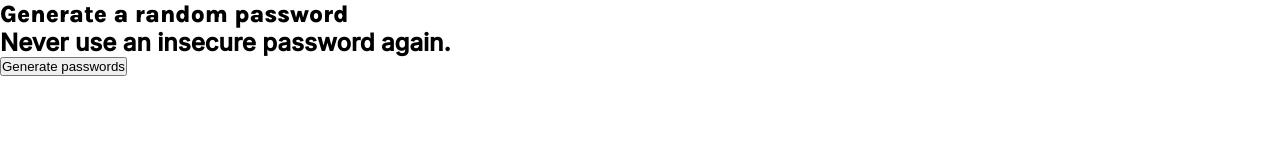
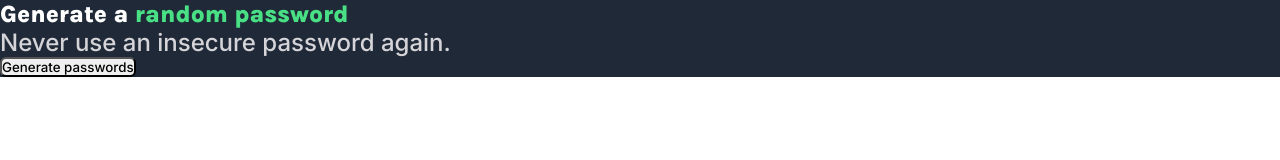
Before and after one commit to istarlet/random-password-generator, a plain HTML site: page index.html in a window 1280 px wide. Drawn offline with Linux system fonts and the light colour scheme.

Commit message:
Add more classes

```diff
--- a/index.html
+++ b/index.html
@@ -20,10 +20,10 @@
     <link rel="stylesheet" href="styles.css" />
   </head>
   <body>
-    <section>
-      <h1 class="karla fw-800">Generate a random password</h1>
-      <h2 class="inter fw-500">Never use an insecure password again.</h2>
-      <button id="generate-passwords">Generate passwords</button>
+    <section class="bg-secondary">
+      <h1 class="karla fw-800 white">Generate a <span class="color-primary">random password</span></h1>
+      <h2 class="inter fw-500 medium-gray">Never use an insecure password again.</h2>
+      <button id="generate-passwords" class="inter fw-500 btn">Generate passwords</button>
     </section>
   </body>
 </html>
--- a/styles.css
+++ b/styles.css
@@ -6,6 +6,7 @@
   --green-600: hsla(144, 70%, 58%, 1);
   --green-700: hsla(160, 84%, 39%, 1);
   --white: hsla(0, 0%, 100%, 1);
+  --medium-gray: hsla(255, 5%, 84%, 1);
 }
 
 *,
@@ -20,22 +21,59 @@
   list-style: none;
 }
 
+.bg-primary {
+  background: var(--blue-gray-900);
+}
+
+.bg-secondary {
+  background: var(--blue-gray-800);
+}
+
+.bg-tertiary {
+  background: var(--blue-gray-700);
+}
+
+.color-primary {
+  color: var(--green-600);
+}
+
+.color-secondary {
+  color: var(--green-700);
+}
+
+.color-tertiary {
+  color: var(--green-500);
+}
+
+.white {
+  color: var(--white);
+}
+
+.medium-gray {
+  color: var(--medium-gray);
+}
+
 .karla {
-    font-family: 'Karla', sans-serif;
+  font-family: "Karla", sans-serif;
 }
 
 .inter {
-    font-family: 'Inter', sans-serif;
+  font-family: "Inter", sans-serif;
 }
 
-fw-400 {
+.fw-400 {
   font-weight: 400;
 }
 
-fw-500 {
+.fw-500 {
   font-weight: 500;
 }
 
-fw-800 {
+.fw-800 {
   font-weight: 800;
 }
+
+.btn {
+  box-shadow: 0px 1px 2px rgba(0, 0, 0, 0.05);
+  border-radius: 6px;
+}
```
Lines whose indentation alone changed are shown as unchanged.
